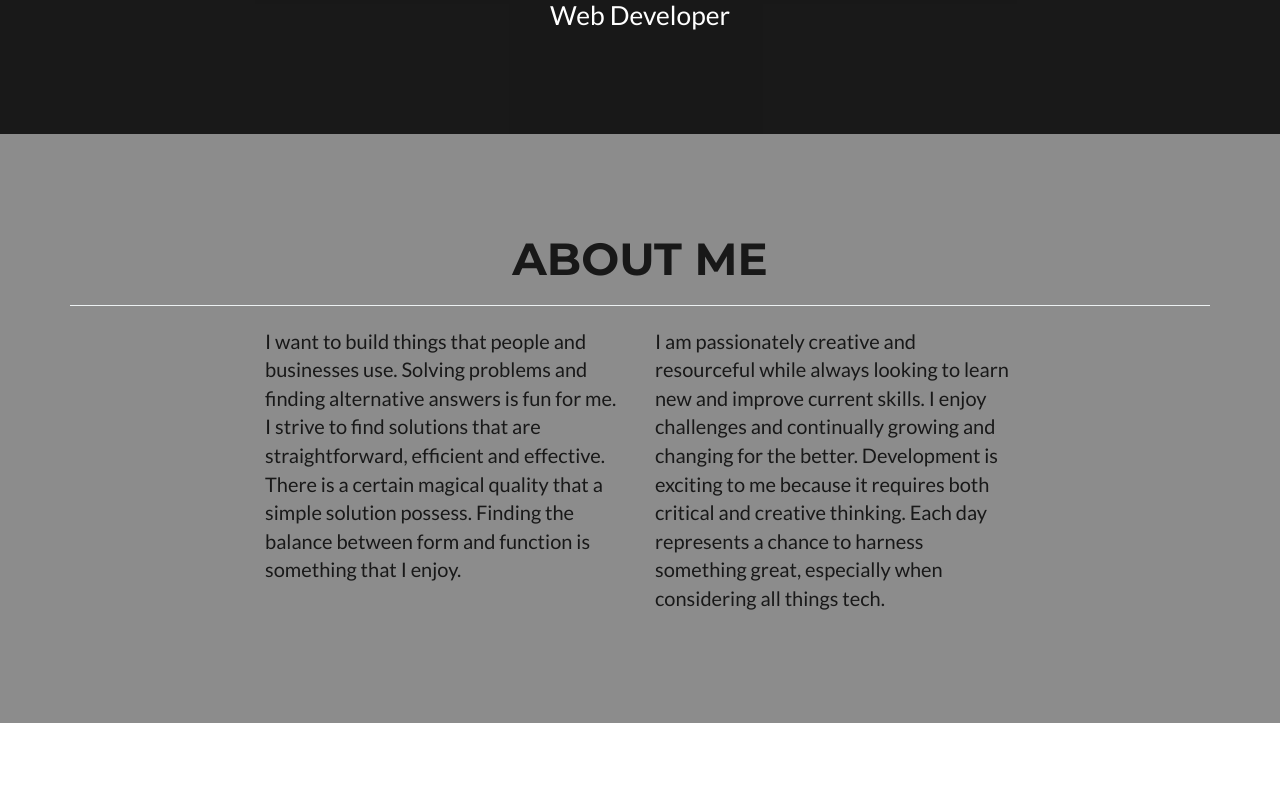
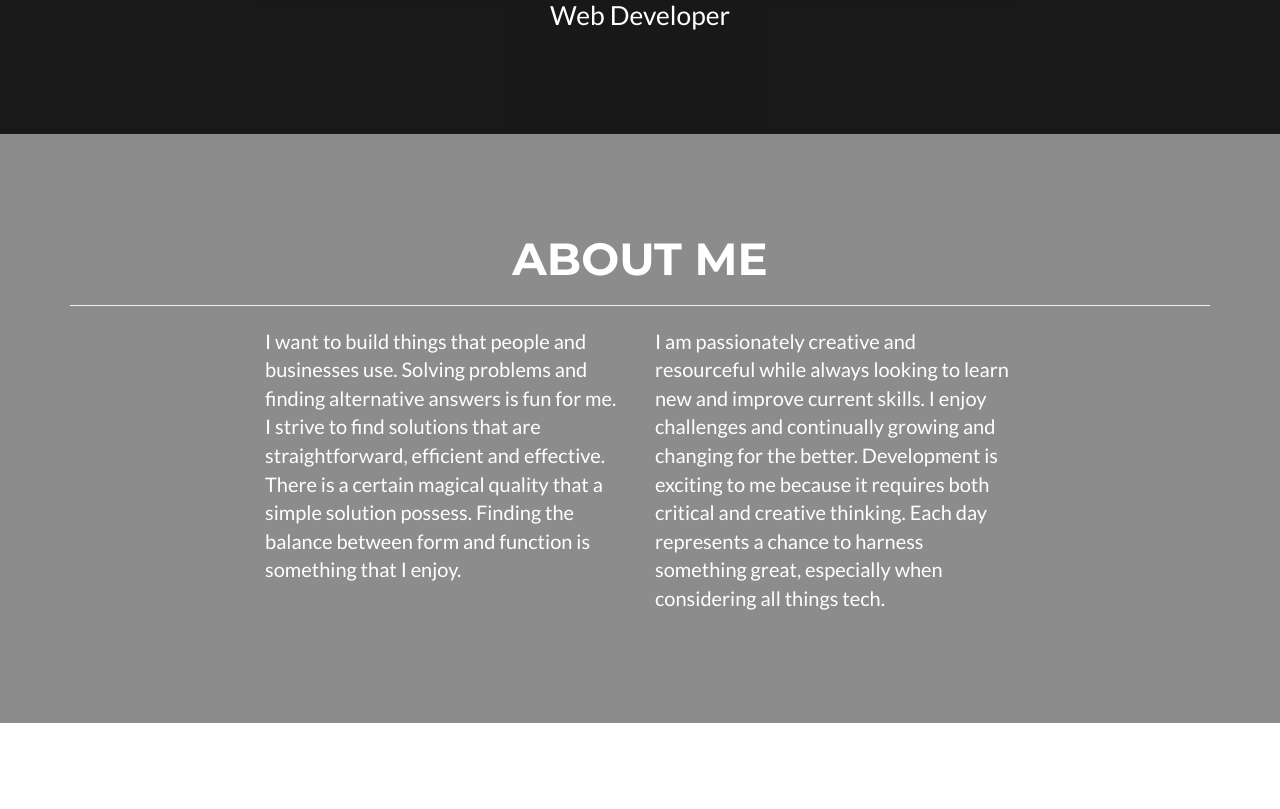
Before and after one commit to maximumayo/portfolio1, a PHP site: page / in a window 1280 px wide. Shown: the part 505-1314 px from the top of the page. Run offline with PHP 8.4, Linux system fonts and the light colour scheme; some libraries are stand-ins or nearby versions.

Commit message:
about color

```diff
--- a/style.css
+++ b/style.css
@@ -67,6 +67,10 @@ section#skills .img-responsive {
     margin-top: 10px;
 }
 
+section#about{
+    color: #fff;
+}
+
 /****** Project Grid *******/
 
 div.portfolio-link {
```
